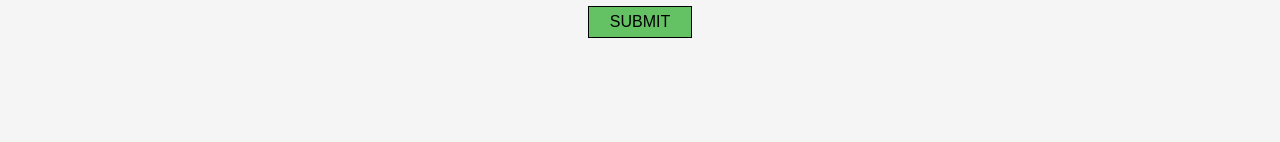
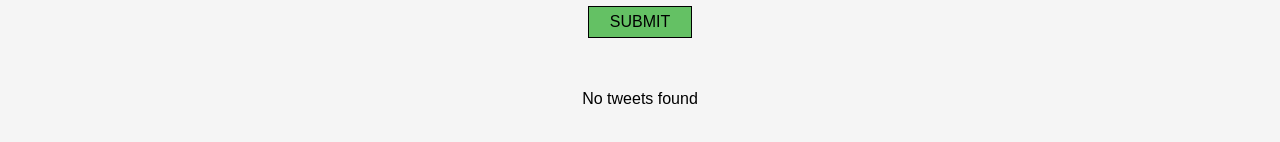
Before and after one commit to mjhughes707/stocker, a React (Create React App) app: page / in a window 1280 px wide. Shown: the part 268-410 px from the top of the page. Built offline with nearby package versions, Linux system fonts and the light colour scheme.

Commit message:
displayed number of tweets

```diff
--- a/src/components/Request.js
+++ b/src/components/Request.js
@@ -50,8 +50,15 @@ const Request = () => {
         </small>
         <input type="submit" className="btn" />
       </form>
-      <h2>{title}</h2>
-      <div>{tweetsList}</div>
+      <section>
+        <h2 className="section-title">{title}</h2>
+        <p className="section-intro">
+          {tweets.length > 0
+            ? `The ${tweets.length} most recent tweets`
+            : "No tweets found"}
+        </p>
+        {tweetsList}
+      </section>
     </Fragment>
   );
 };
--- a/src/styles.css
+++ b/src/styles.css
@@ -84,6 +84,13 @@ small {
   background: rgb(126, 210, 126);
 }
 
+/***** SECTION *****/
+
+.section-title,
+.section-intro {
+  text-align: center;
+}
+
 /***** TWEETS *****/
 
 .tweet-container {
```
